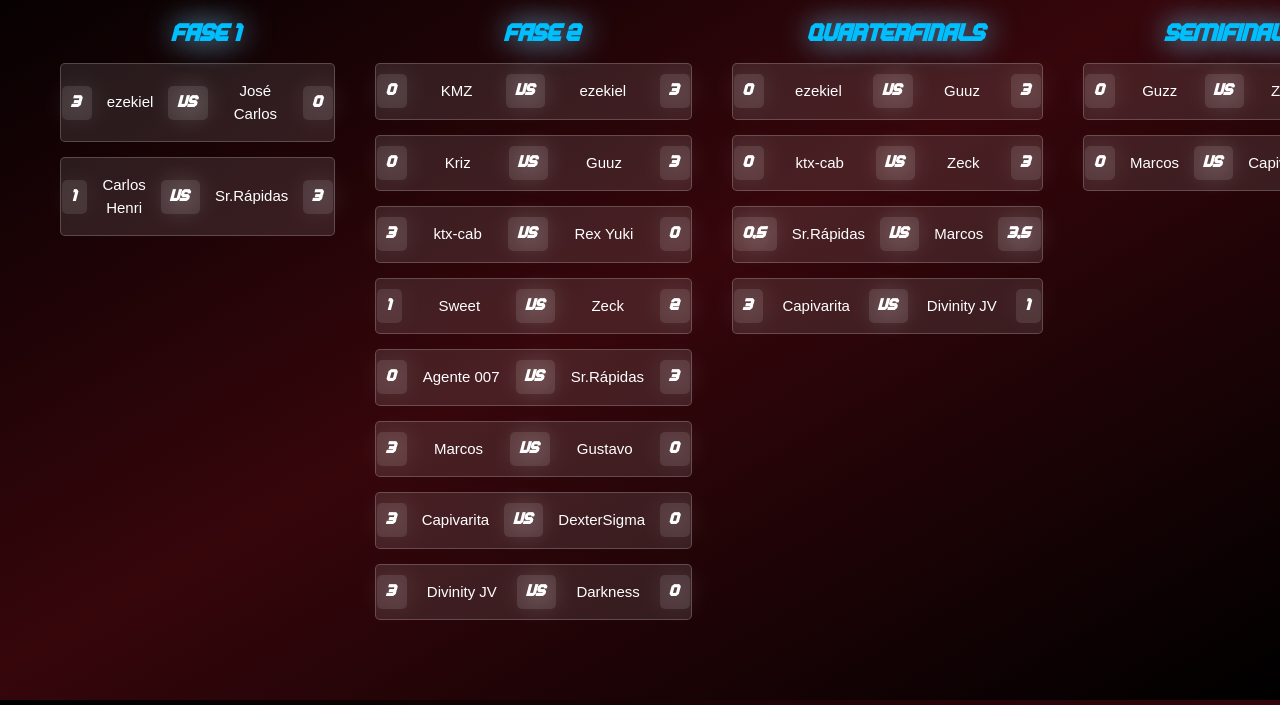
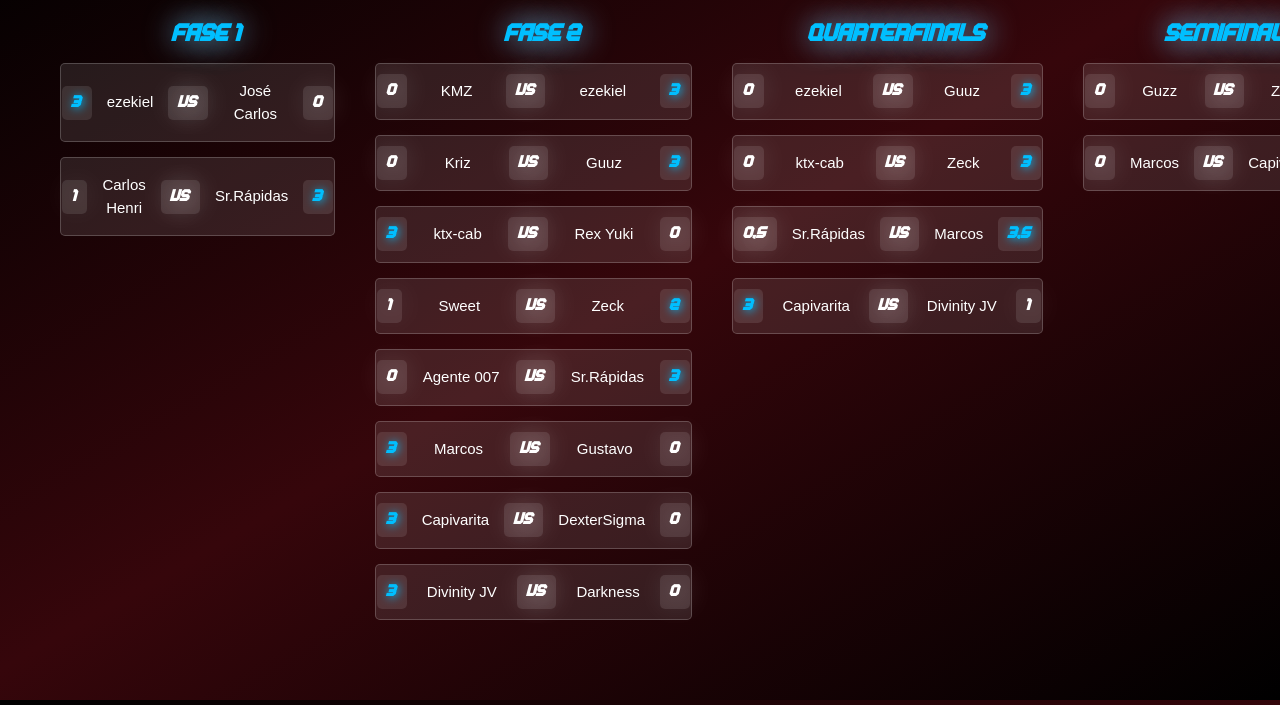
Before and after one commit to Carloshenriqueam/LegionChess, a plain HTML site: page SpeedInfernal.html in a window 1280 px wide. Shown: the part 100-805 px from the top of the page. Drawn offline with Linux system fonts and the light colour scheme.

Commit message:
Atualizar o Speedinfernal.css

```diff
--- a/Speedinfernal.css
+++ b/Speedinfernal.css
@@ -116,7 +116,6 @@ body {
   font-size: 15px;
   margin: 15px;
 }
-
 .vs {
   background: rgba(255, 255, 255, 0.1);
   color: white;
@@ -127,6 +126,10 @@ body {
   text-shadow: 1px 1px 30px  white;
 }
 
+.vencedor{
+    color: #00bfff;
+    text-shadow: 1px 1px 10px #00bfff
+}
 /* Standings Section */
 .table {
   display: flex;
```
